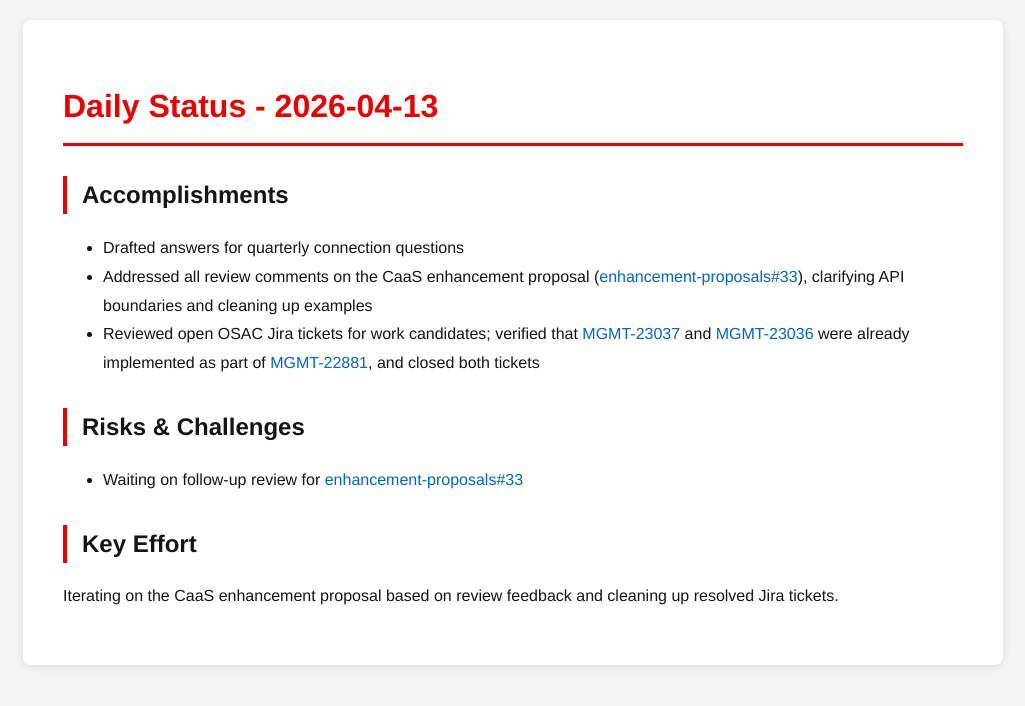
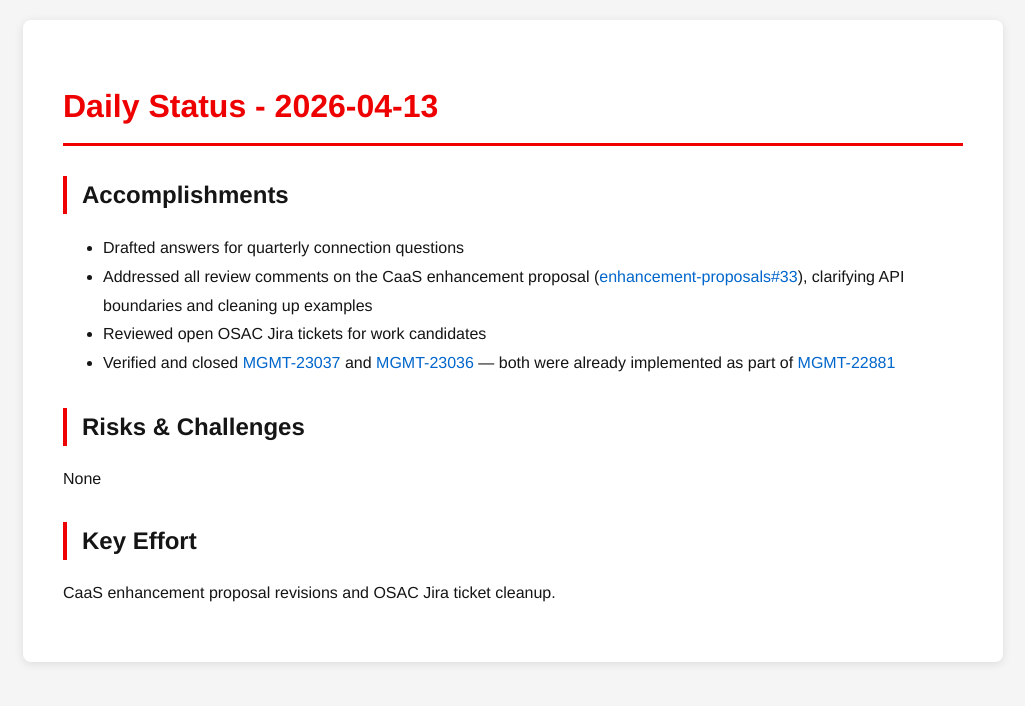
Before and after one commit to tzvatot/daily-status, a Jekyll site: the page built from 2026-04-13.md, in a window 1280 px wide. Shown: the top 706 px of the page, without its empty margins (127-1152 px from the left). Built offline with Jekyll 4.4.1, drawn with Linux system fonts in a browser that asks for light colours.

Commit message:
Daily status update - 2026-04-13

```diff
--- a/2026-04-13.md
+++ b/2026-04-13.md
@@ -9,10 +9,11 @@ date: 2026-04-13
 ## Accomplishments
 - Drafted answers for quarterly connection questions
 - Addressed all review comments on the CaaS enhancement proposal ([enhancement-proposals#33](https://github.com/osac-project/enhancement-proposals/pull/33)), clarifying API boundaries and cleaning up examples
-- Reviewed open OSAC Jira tickets for work candidates; verified that [MGMT-23037](https://issues.redhat.com/browse/MGMT-23037) and [MGMT-23036](https://issues.redhat.com/browse/MGMT-23036) were already implemented as part of [MGMT-22881](https://issues.redhat.com/browse/MGMT-22881), and closed both tickets
+- Reviewed open OSAC Jira tickets for work candidates
+- Verified and closed [MGMT-23037](https://issues.redhat.com/browse/MGMT-23037) and [MGMT-23036](https://issues.redhat.com/browse/MGMT-23036) — both were already implemented as part of [MGMT-22881](https://issues.redhat.com/browse/MGMT-22881)
 
 ## Risks & Challenges
-- Waiting on follow-up review for [enhancement-proposals#33](https://github.com/osac-project/enhancement-proposals/pull/33)
+None
 
 ## Key Effort
-Iterating on the CaaS enhancement proposal based on review feedback and cleaning up resolved Jira tickets.
+CaaS enhancement proposal revisions and OSAC Jira ticket cleanup.
```
